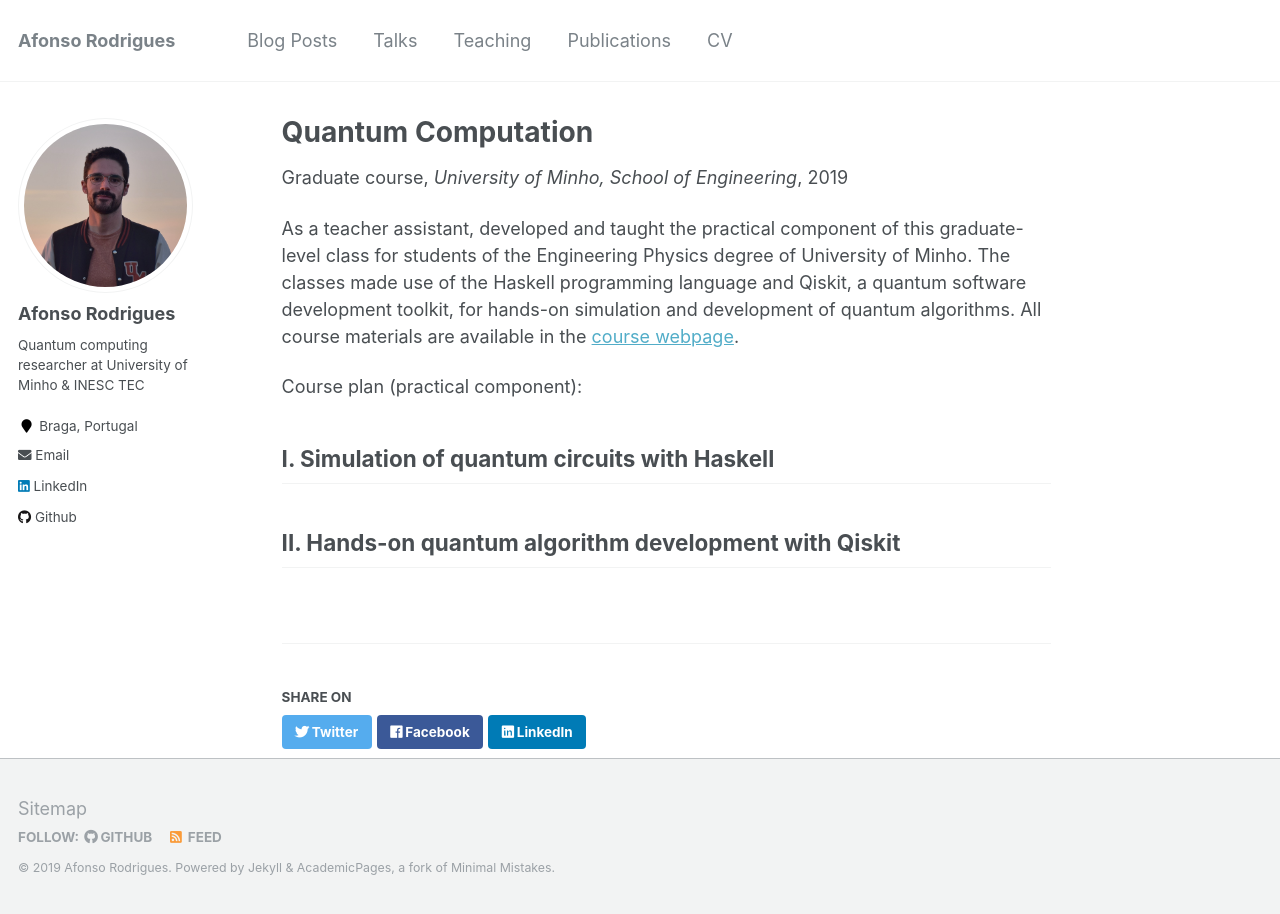
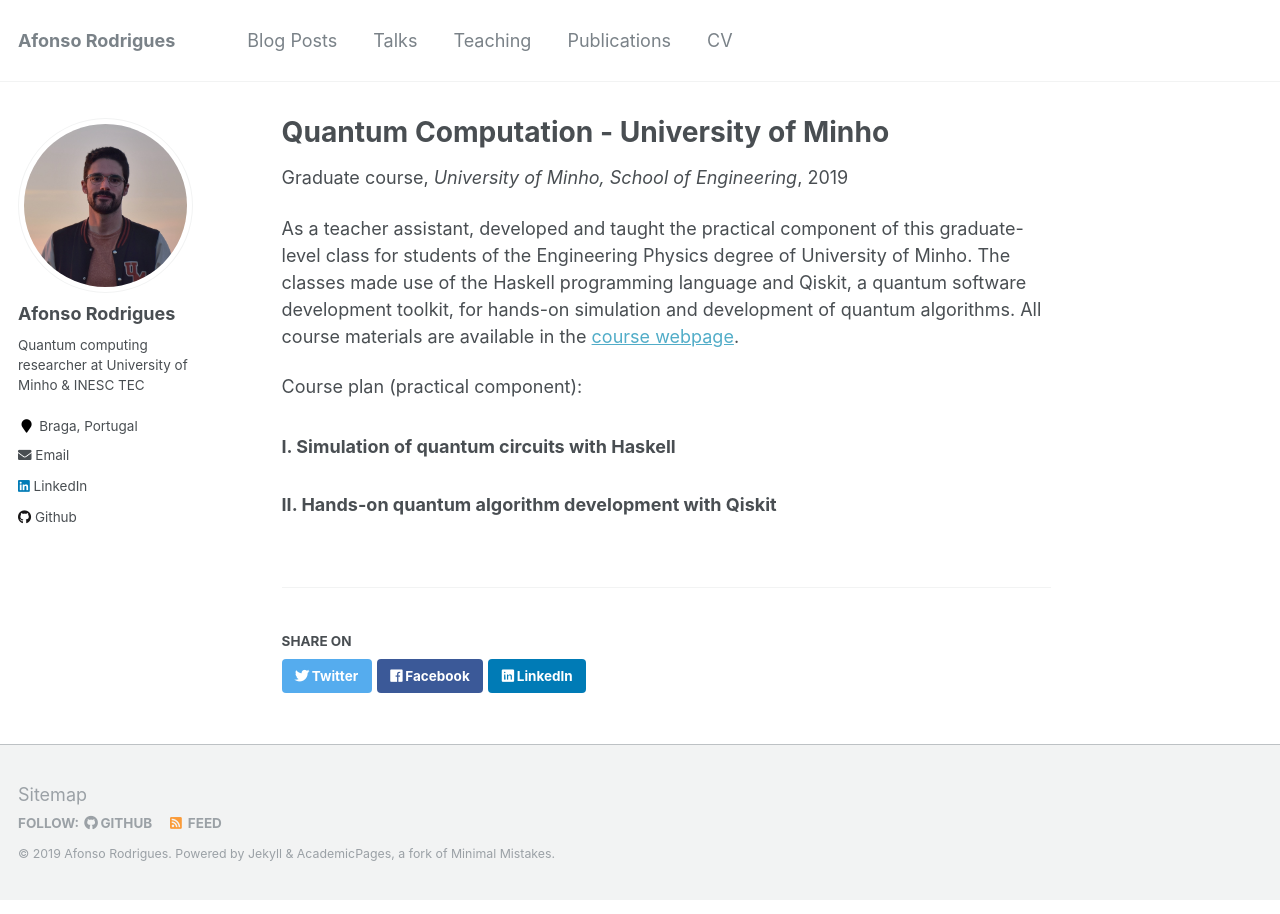
Before and after one commit to afonsofr/afonsofr.github.io, a Jekyll site: the page built from _teaching/2019-qc-teaching.md, in a window 1280 px wide. Built offline with Jekyll 4.4.1, drawn with Linux system fonts in a browser that asks for light colours.

Commit message:
Update 2019-qc-teaching.md

```diff
--- a/_teaching/2019-qc-teaching.md
+++ b/_teaching/2019-qc-teaching.md
@@ -1,5 +1,5 @@
 ---
-title: "Quantum Computation"
+title: "Quantum Computation - University of Minho"
 collection: teaching
 type: "Graduate course"
 permalink: #http://arca.di.uminho.pt/quantum-computation-1819
@@ -12,9 +12,8 @@ As a teacher assistant, developed and taught the practical component of this gra
 
 Course plan (practical component):
 
-I. Simulation of quantum circuits with Haskell
-------
+### I. Simulation of quantum circuits with Haskell
 
 
-II. Hands-on quantum algorithm development with Qiskit
-------
+
+### II. Hands-on quantum algorithm development with Qiskit
```
